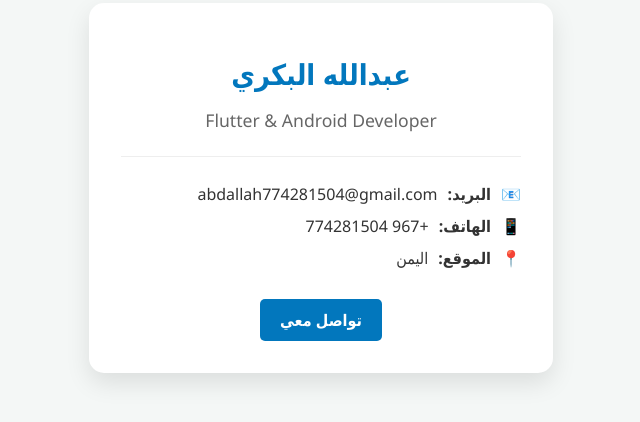
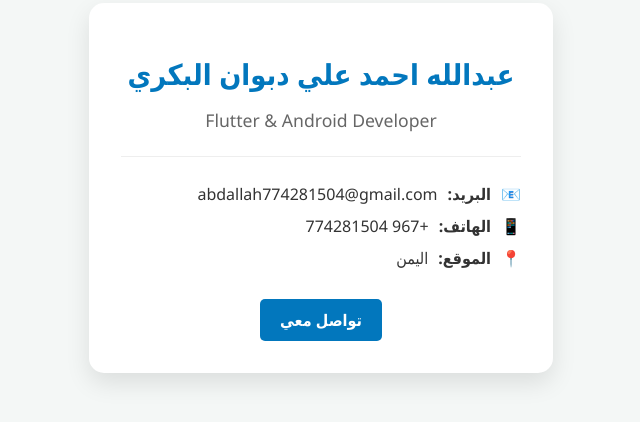
Before and after one commit to abdallah774281504-maker/abdallah-albkre.github.io, a plain HTML site: page index.html in a window 1280 px wide. Shown: the part 212-634 px from the top of the page, without its empty margins (319-959 px from the left). Drawn offline with Linux system fonts and the light colour scheme.

Commit message:
Update index.html
Signed-off-by: abdallah774281504-maker <abdallah774281504@gmail.com>

```diff
--- a/index.html
+++ b/index.html
@@ -73,7 +73,7 @@
 <body>
 
     <div class="card">
-        <h1>عبدالله البكري</h1>
+        <h1>عبدالله احمد علي دبوان البكري</h1>
         <h2>Flutter & Android Developer</h2>
 
         <div class="contact-info">
```
